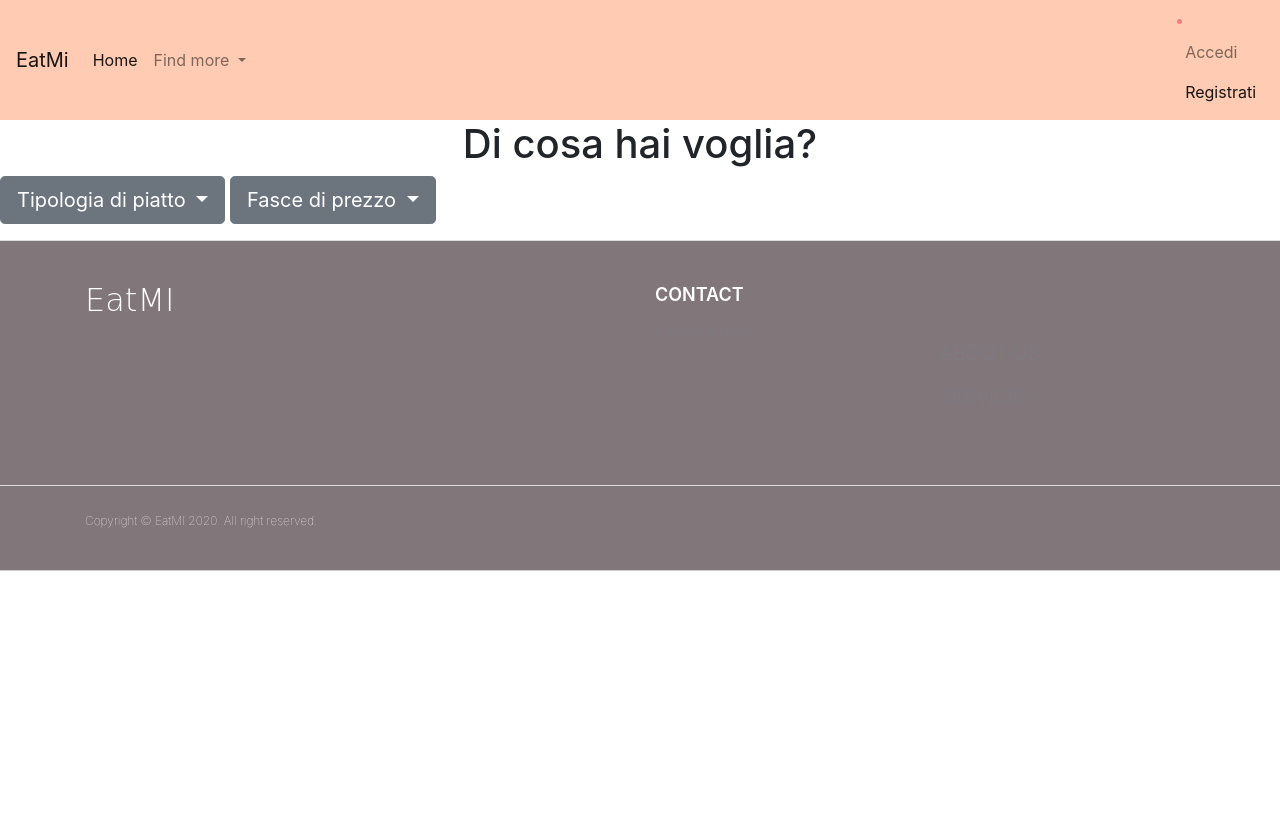
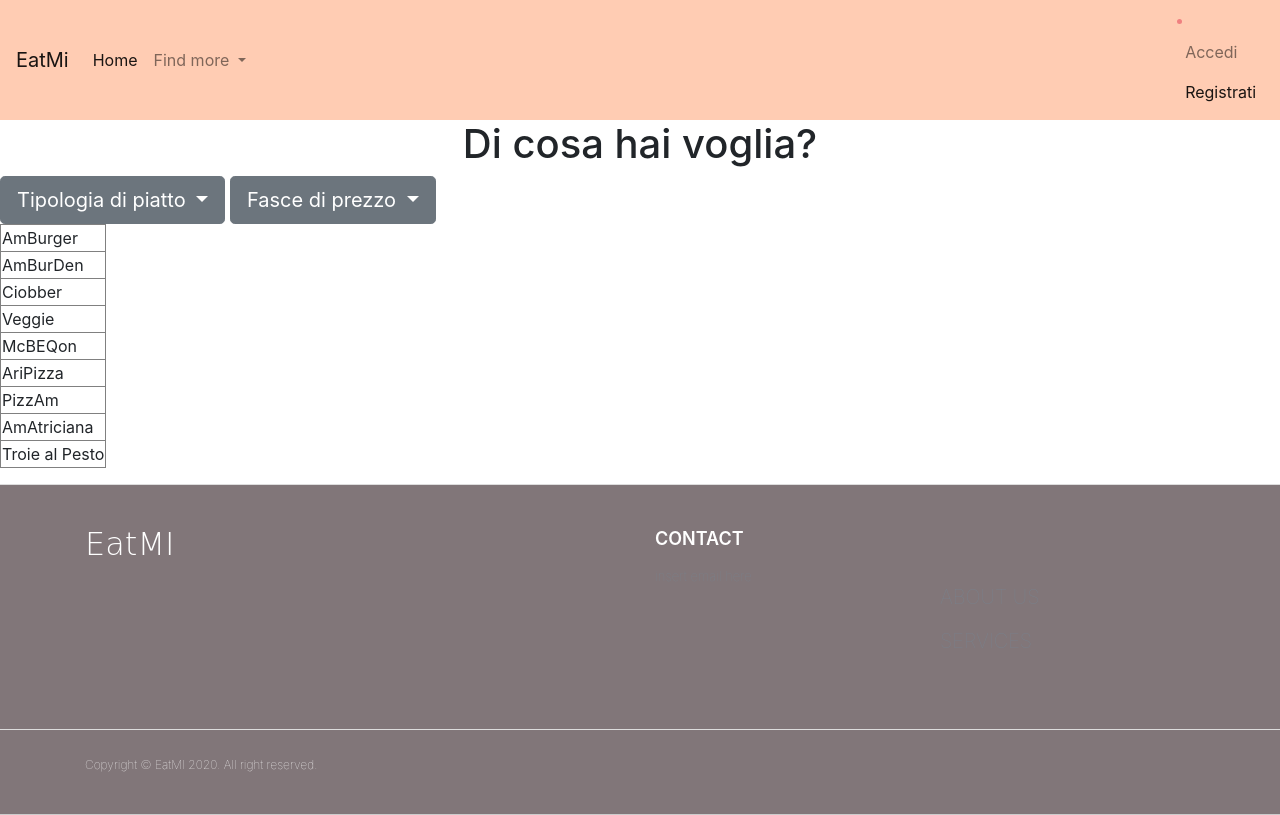
Before and after one commit to dpersoneni/awc-project, a plain HTML site: page plates.html in a window 1280 px wide. Drawn offline with nearby package versions, Linux system fonts and the light colour scheme; no server answers.

Commit message:
json risolto

```diff
--- a/plates.html
+++ b/plates.html
@@ -69,7 +69,7 @@
       </div>
 
 
-<p id='div1'></p>
+<p id="ciao"></p>
 
 
 
@@ -131,6 +131,6 @@
       <script src="https://cdn.jsdelivr.net/npm/popper.js@1.16.0/dist/umd/popper.min.js" integrity="sha384-Q6E9RHvbIyZFJoft+2mJbHaEWldlvI9IOYy5n3zV9zzTtmI3UksdQRVvoxMfooAo" crossorigin="anonymous"></script>
       <script src="https://stackpath.bootstrapcdn.com/bootstrap/4.4.1/js/bootstrap.min.js" integrity="sha384-wfSDF2E50Y2D1uUdj0O3uMBJnjuUD4Ih7YwaYd1iqfktj0Uod8GCExl3Og8ifwB6" crossorigin="anonymous"></script>
       <script type="text/javascript" src="script.js"></script>
-      <script type="text/javascript" src="prodotti.json"></script>
+      <script type="text/javascript" src="prodotti1.json"></script>
 </body>
 </html>
--- a/script.js
+++ b/script.js
@@ -1,17 +1,18 @@
-obj = { table: "customers", limit: 20 };
-dbParam = JSON.stringify(obj);
-xmlhttp = new XMLHttpRequest();
-xmlhttp.onreadystatechange = function() {
-  if (this.readyState == 4 && this.status == 200) {
-    myObj = JSON.parse(this.responseText);
-    txt += "<table border='1'>"
-    for (x in myObj) {
-      txt += "<tr><td>" + myObj[x].name + "</td></tr>";
+
+var xhr = new XMLHttpRequest();
+xhr.onreadystatechange = function() {
+    if (xhr.readyState == 4 && xhr.status == 200) {
+        var jsonObject = JSON.parse(this.responseText);
+        txt = "";
+        txt += "<table border='1'>"
+        for (x in jsonObject) {
+
+            txt += "<tr><td>" + jsonObject[x].name + "</td></tr>";
+        }
+        txt += "</table>"
+        document.getElementById("ciao").innerHTML = txt;
+
     }
-    txt += "</table>"
-    document.getElementById("demo").innerHTML = txt;
-  }
 }
-xmlhttp.open("POST", "json_demo_db_post.php", true);
-xmlhttp.setRequestHeader("Content-type", "https://github.com/dpersoneni/awc-project/blob/master/prodotti.json");
-xmlhttp.send("x=" + dbParam);
+xhr.open('GET', 'https://raw.githubusercontent.com/dpersoneni/awc-project/master/prodotti1.json', true);
+xhr.send(null);
```
